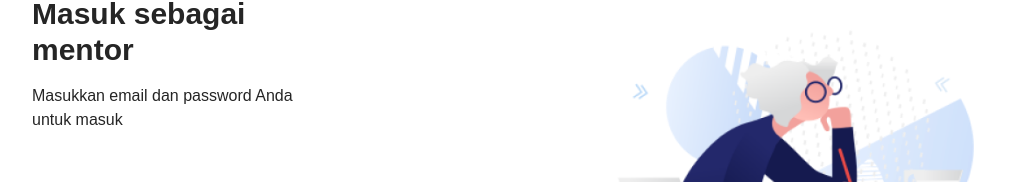
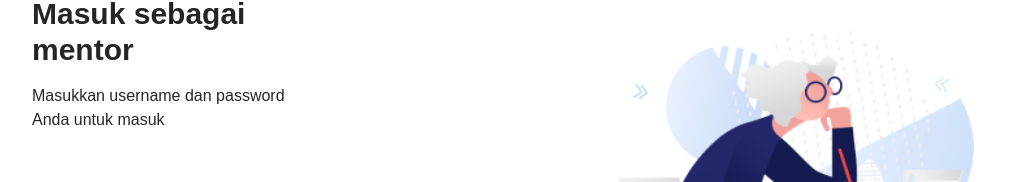
Before and after one commit to Nareswara05/nextjs-ruscare-mentor, a Next.js app: page / in a window 1280 px wide. Shown: the part 180-362 px from the top of the page, without its empty margins (144-1172 px from the left). Built offline with nearby package versions, Linux system fonts and the light colour scheme.

Commit message:
fix [NR] fixing UI login

```diff
--- a/src/app/components/form-layout.js
+++ b/src/app/components/form-layout.js
@@ -73,7 +73,7 @@ function LoginMentor() {
         <Image src={logoPurple} width={115} height={50} alt="Logo" />
         <div className="mt-6 font-montserrat text-textPrimary">
           <div className="font-bold text-3xl">Masuk sebagai mentor</div>
-          <div className="mt-4">Masukkan email dan password Anda untuk masuk</div>
+          <div className="mt-4">Masukkan username dan password Anda untuk masuk</div>
         </div>
         <div className="flex flex-col font-montserrat w-full mt-16">
           <h2 className="text-gray-800 font-semibold text-md mb-1">Username</h2>
```
